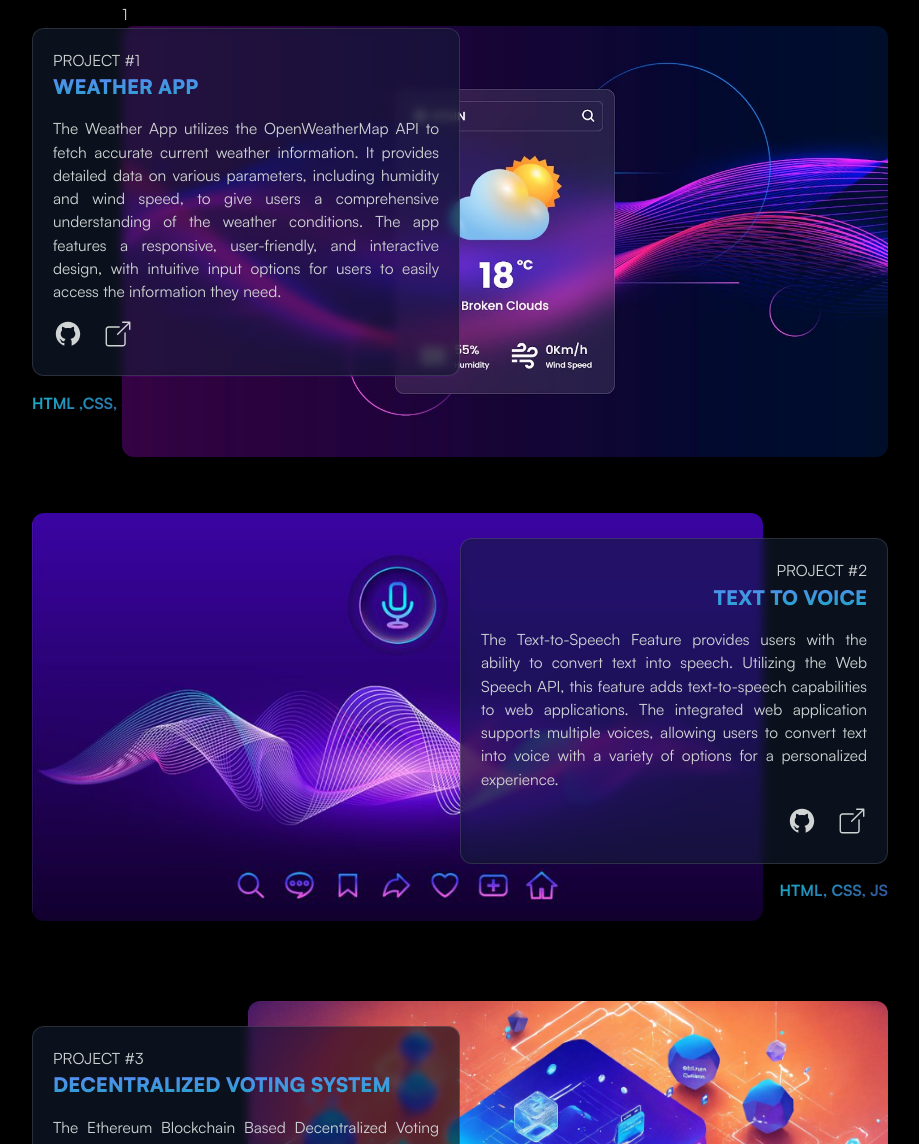
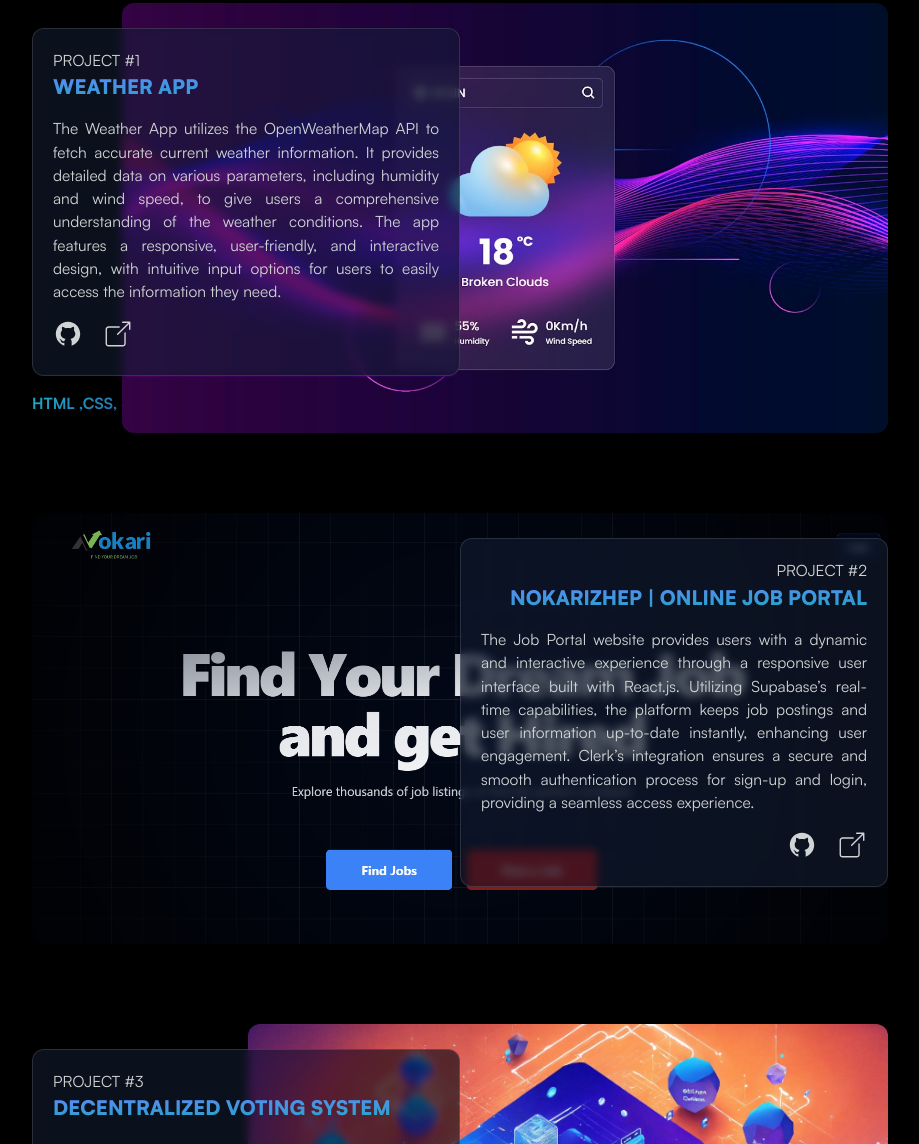
Before and after one commit to yogesh032003/Portfolio, a plain HTML site: page index.html in a window 1280 px wide. Shown: the part 1567-2711 px from the top of the page, without its empty margins (180-1099 px from the left). Drawn offline with Linux system fonts and the light colour scheme.

Commit message:
changes in index.html

```diff
--- a/index.html
+++ b/index.html
@@ -294,9 +294,9 @@
             </p>
 
             <div class="project-links">
-              <a href="https://github.com/yogesh032003/Weather-app" target="_blank">
+              <a href="https://github.com/yogesh032003/Weather-app/" target="_blank">
                 <img src="img/github.svg" alt="github repo link icon" />
-                <a href="https://github.com/yogesh032003/Weather-app" target="_blank">
+                <a href="https://weather-app-web-ten.vercel.app/" target="_blank">
                   <img src="img/link.svg" alt="live site demo link icon" />
                 </a>
               </a>
@@ -308,8 +308,8 @@
           </div>
         </div>
 
-        <div class="project-image-box">1
-          <a href="https://github.com/yogesh032003/Weather-app" target="_blank" class="project-img-link">
+        <div class="project-image-box">
+          <a href="https://weather-app-web-ten.vercel.app/" target="_blank" class="project-img-link">
             <img src="img/weather_app.jpg" alt="Project Preview Image" />
           </a>
         </div>
@@ -319,18 +319,18 @@
         <div class="project-details-box">
           <div class="project-main-info">
             <span>Project #2</span>
-            <h3>Text to voice</h3>
+            <h3>NokariZhep | Online Job Portal</h3>
             <p style="text-align: justify">
-              The Text-to-Speech Feature provides users with the ability to convert text into speech. Utilizing the Web
-              Speech API, this feature adds text-to-speech capabilities to web applications. The integrated web
-              application supports multiple voices, allowing users to convert text into voice with a variety of options
-              for a personalized experience.
+              The Job Portal website provides users with a dynamic and interactive experience through a responsive user
+              interface built with React.js. Utilizing Supabase’s real-time capabilities, the platform keeps job
+              postings and user information up-to-date instantly, enhancing user engagement. Clerk’s integration ensures
+              a secure and smooth authentication process for sign-up and login, providing a seamless access experience.
             </p>
 
             <div class="project-links">
-              <a href="https://github.com/yogesh032003/Text-To-Voice" target="_blank">
+              <a href="https://github.com/yogesh032003/Nokari_Zhep" target="_blank">
                 <img src="img/github.svg" alt="github repo link icon" />
-                <a href="https://github.com/yogesh032003/Text-To-Voice" target="_blank">
+                <a href="https://nokari-zhep.vercel.app/" target="_blank">
                   <img src="img/link.svg" alt="live site demo link icon" />
                 </a>
               </a>
@@ -338,13 +338,13 @@
           </div>
 
           <div class="project-tools">
-            <p>HTML, CSS, JS</p>
+            <p>React.js, Supabase, Clerk, Tailwind CSS</p>
           </div>
         </div>
 
         <div class="project-image-box">
-          <a href="https://github.com/yogesh032003/Text-To-Voice" target="_blank" class="project-img-link">
-            <img src="img/text_to_voice.jpg" alt="Project Preview Image" />
+          <a href="https://nokari-zhep.vercel.app/" target="_blank" class="project-img-link">
+            <img src="img/job_portal.png" alt="Project Preview Image" />
           </a>
         </div>
       </div>
@@ -402,7 +402,6 @@
                 <img src="img/github.svg" alt="github repo link icon" />
               </a>
               <a href="https://yogesh-nirve.vercel.app/" target="_blank">
-                <!-- to be changed -->
                 <img src="img/link.svg" alt="live site demo link icon" />
               </a>
             </div>
```
Also changed, not shown: img/job_portal.png (added).
